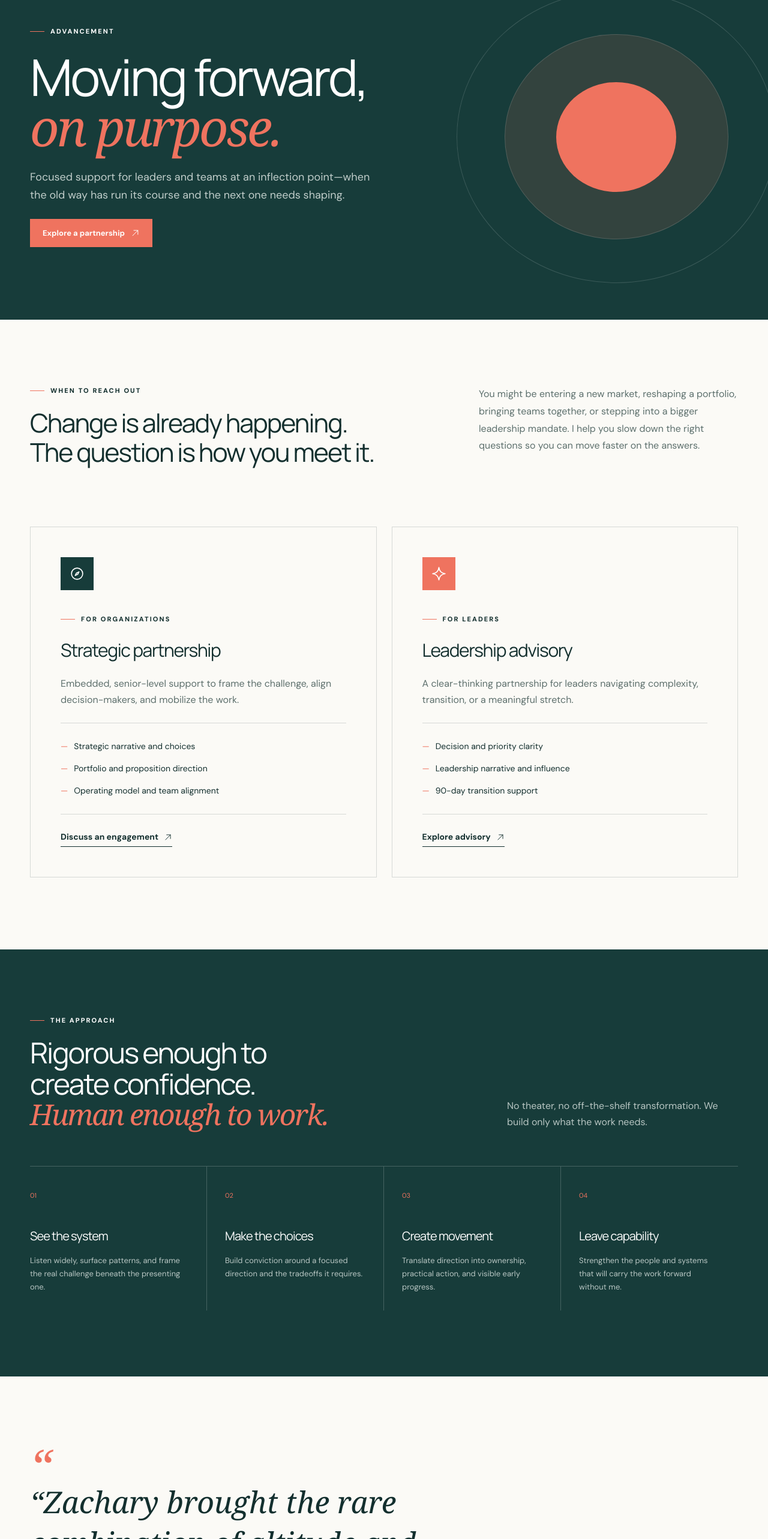
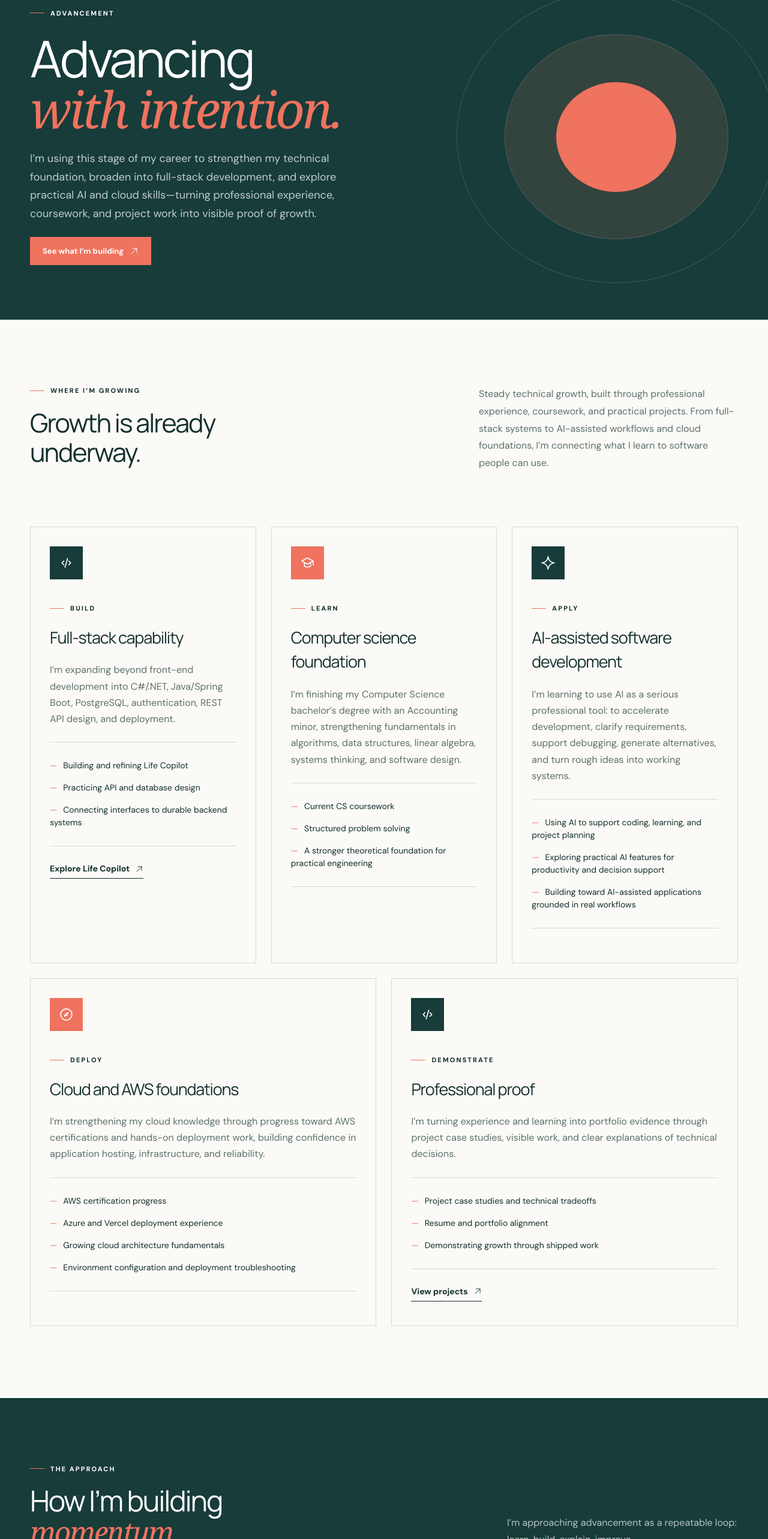
Before and after one commit to zwotawa/portfolio-and-learning, a Next.js app: page /advancement in a window 1280 px wide. Shown: the part 164-2730 px from the top of the page at 60% size. Built offline with nearby package versions, Linux system fonts and the light colour scheme.

Commit message:
update advancement

```diff
--- a/src/app/advancement/page.tsx
+++ b/src/app/advancement/page.tsx
@@ -1,15 +1,119 @@
 import type { Metadata } from "next";
 import Link from "next/link";
-import { ArrowUpRight, Compass, Spark } from "../ui/icons";
+import { ArrowUpRight, Code, Compass, GraduationCap, Spark } from "../ui/icons";
 
-export const metadata: Metadata = { title: "Advancement", description: "Advisory and partnership for leaders, teams, and organizations moving forward." };
+export const metadata: Metadata = {
+  title: "Advancement",
+  description: "Steady technical growth through professional experience, computer science coursework, full-stack projects, practical AI learning, and progress toward AWS certifications.",
+};
 
 export default function AdvancementPage() {
   return <>
-    <section className="adv-hero"><div className="shell"><p className="eyebrow light"><span/> Advancement</p><h1>Moving forward,<br/><em>on purpose.</em></h1><p>Focused support for leaders and teams at an inflection point—when the old way has run its course and the next one needs shaping.</p><Link href="/contact" className="button button-coral">Explore a partnership <ArrowUpRight/></Link></div><div className="adv-rings"><span/><span/><span/></div></section>
-    <section className="shell advancement-intro"><div><p className="eyebrow"><span/> When to reach out</p><h2>Change is already happening.<br/>The question is how you meet it.</h2></div><p>You might be entering a new market, reshaping a portfolio, bringing teams together, or stepping into a bigger leadership mandate. I help you slow down the right questions so you can move faster on the answers.</p></section>
-    <section className="shell offer-grid"><article><span className="offer-icon"><Compass/></span><p className="eyebrow"><span/> For organizations</p><h3>Strategic partnership</h3><p>Embedded, senior-level support to frame the challenge, align decision-makers, and mobilize the work.</p><ul><li>Strategic narrative and choices</li><li>Portfolio and proposition direction</li><li>Operating model and team alignment</li></ul><Link href="/contact" className="text-link">Discuss an engagement <ArrowUpRight/></Link></article><article><span className="offer-icon coral"><Spark/></span><p className="eyebrow"><span/> For leaders</p><h3>Leadership advisory</h3><p>A clear-thinking partnership for leaders navigating complexity, transition, or a meaningful stretch.</p><ul><li>Decision and priority clarity</li><li>Leadership narrative and influence</li><li>90-day transition support</li></ul><Link href="/contact" className="text-link">Explore advisory <ArrowUpRight/></Link></article></section>
-    <section className="process-section"><div className="shell"><div className="section-heading"><div><p className="eyebrow light"><span/> The approach</p><h2>Rigorous enough to<br/>create confidence.<br/><em>Human enough to work.</em></h2></div><p>No theater, no off-the-shelf transformation. We build only what the work needs.</p></div><div className="process-grid"><article><span>01</span><h3>See the system</h3><p>Listen widely, surface patterns, and frame the real challenge beneath the presenting one.</p></article><article><span>02</span><h3>Make the choices</h3><p>Build conviction around a focused direction and the tradeoffs it requires.</p></article><article><span>03</span><h3>Create movement</h3><p>Translate direction into ownership, practical action, and visible early progress.</p></article><article><span>04</span><h3>Leave capability</h3><p>Strengthen the people and systems that will carry the work forward without me.</p></article></div></div></section>
-    <section className="shell quote-block"><blockquote>“Zachary brought the rare combination of altitude and empathy. We left with a better strategy—and a stronger team.”</blockquote><p><strong>Chief Product Officer</strong><br/>Global technology organization</p></section>
+    <section className="adv-hero">
+      <div className="shell">
+        <p className="eyebrow light"><span/> Advancement</p>
+        <h1>Advancing<br/><em>with intention.</em></h1>
+        <p>I’m using this stage of my career to strengthen my technical foundation, broaden into full-stack development, and explore practical AI and cloud skills—turning professional experience, coursework, and project work into visible proof of growth.</p>
+        <Link href="/projects" className="button button-coral">See what I’m building <ArrowUpRight/></Link>
+      </div>
+      <div className="adv-rings" aria-hidden="true"><span/><span/><span/></div>
+    </section>
+
+    <section className="shell advancement-intro">
+      <div><p className="eyebrow"><span/> Where I’m growing</p><h2>Growth is already<br/>underway.</h2></div>
+      <p>Steady technical growth, built through professional experience, coursework, and practical projects. From full-stack systems to AI-assisted workflows and cloud foundations, I’m connecting what I learn to software people can use.</p>
+    </section>
+    <section className="shell offer-grid advancement-growth" aria-label="Current advancement areas">
+      <article>
+        <span className="offer-icon"><Code/></span>
+        <p className="eyebrow"><span/> Build</p><h3>Full-stack capability</h3>
+        <p>I’m expanding beyond front-end development into C#/.NET, Java/Spring Boot, PostgreSQL, authentication, REST API design, and deployment.</p>
+        <ul><li>Building and refining Life Copilot</li><li>Practicing API and database design</li><li>Connecting interfaces to durable backend systems</li></ul>
+        <Link href="/projects/life-copilot" className="text-link">Explore Life Copilot <ArrowUpRight/></Link>
+      </article>
+      <article>
+        <span className="offer-icon coral"><GraduationCap/></span>
+        <p className="eyebrow"><span/> Learn</p><h3>Computer science foundation</h3>
+        <p>I’m finishing my Computer Science bachelor’s degree with an Accounting minor, strengthening fundamentals in algorithms, data structures, linear algebra, systems thinking, and software design.</p>
+        <ul><li>Current CS coursework</li><li>Structured problem solving</li><li>A stronger theoretical foundation for practical engineering</li></ul>
+      </article>
+      <article>
+        <span className="offer-icon"><Spark/></span>
+        <p className="eyebrow"><span/> Apply</p><h3>AI-assisted software development</h3>
+        <p>I’m learning to use AI as a serious professional tool: to accelerate development, clarify requirements, support debugging, generate alternatives, and turn rough ideas into working systems.</p>
+        <ul><li>Using AI to support coding, learning, and project planning</li><li>Exploring practical AI features for productivity and decision support</li><li>Building toward AI-assisted applications grounded in real workflows</li></ul>
+      </article>
+      <article>
+        <span className="offer-icon coral"><Compass/></span>
+        <p className="eyebrow"><span/> Deploy</p><h3>Cloud and AWS foundations</h3>
+        <p>I’m strengthening my cloud knowledge through progress toward AWS certifications and hands-on deployment work, building confidence in application hosting, infrastructure, and reliability.</p>
+        <ul><li>AWS certification progress</li><li>Azure and Vercel deployment experience</li><li>Growing cloud architecture fundamentals</li><li>Environment configuration and deployment troubleshooting</li></ul>
+      </article>
+      <article>
+        <span className="offer-icon"><Code/></span>
+        <p className="eyebrow"><span/> Demonstrate</p><h3>Professional proof</h3>
+        <p>I’m turning experience and learning into portfolio evidence through project case studies, visible work, and clear explanations of technical decisions.</p>
+        <ul><li>Project case studies and technical tradeoffs</li><li>Resume and portfolio alignment</li><li>Demonstrating growth through shipped work</li></ul>
+        <Link href="/projects" className="text-link">View projects <ArrowUpRight/></Link>
+      </article>
+    </section>
+
+    <section className="process-section"><div className="shell">
+      <div className="section-heading">
+        <div><p className="eyebrow light"><span/> The approach</p><h2>How I’m building<br/><em>momentum.</em></h2></div>
+        <p>I’m approaching advancement as a repeatable loop: learn, build, explain, improve.</p>
+      </div>
+      <div className="process-grid">
+        <article><span>01</span><h3>Learn deliberately</h3><p>I focus on skills that connect directly to the software work I want to do: full-stack applications, cloud fundamentals, AI-assisted workflows, data-backed systems, and practical user experiences.</p></article>
+        <article><span>02</span><h3>Build useful projects</h3><p>I use projects like Life Copilot to practice authentication, persistence, business logic, deployment, testing, and maintainable UI, with AI-assisted prioritization or recommendations as a future direction.</p></article>
+        <article><span>03</span><h3>Explain the decisions</h3><p>I document what I built, the tradeoffs I made, how AI helped or changed the workflow, what I learned, and what I would improve next.</p></article>
+        <article><span>04</span><h3>Improve through iteration</h3><p>Each project, course, certification step, and AI-assisted workflow provides feedback that helps me refine my skills and prepare for stronger software engineering roles.</p></article>
+      </div>
+    </div></section>
+
+    <section className="shell path-section">
+      <div><p className="eyebrow"><span/> The journey</p><h2>Past, present,<br/><em>future.</em></h2></div>
+      <div className="timeline">
+        <article>
+          <span>PAST</span><h3>Enterprise front-end foundation</h3>
+          <p>As a Front End Developer at Express Scripts/Cigna, I worked with React, Java, and MongoDB. At Edward Jones, my work included Angular, Kotlin, and Android Studio in enterprise financial-services software, with agile delivery, BDD/TDD practices, automated testing, and cross-functional collaboration.</p>
+          <p>My accounting and business experience also shapes how I understand workflows, constraints, and decision-making.</p>
+        </article>
+        <article>
+          <span>PRESENT</span><h3>Full-stack rebuilding</h3>
+          <p>After a 2025 layoff, I’m intentionally rebuilding momentum: finishing my Computer Science degree, strengthening full-stack development skills, building portfolio projects, learning to use AI as a practical development and learning partner, and making progress toward AWS certifications.</p>
+          <p>I use AI to support software development, career planning, learning, project planning, and problem solving. I’m also exploring how AI-enabled applications could organize information, improve decision-making, and help people work through complex goals and workflows.</p>
+          <p>Life Copilot is my strongest current project: a full-stack personal productivity app using Angular, C#/.NET, PostgreSQL, and custom JWT authentication. Weekly planning, daily rotation, goal surfacing logic, and progress tracking turn complex routines into useful workflows.</p>
+          <p>Its focus on surfacing priorities and helping users decide what to work on next points toward the AI-assisted software I want to build. AI-assisted prioritization and recommendation features remain a future learning direction.</p>
+          <p>Tool Share is a developing practice project using React, Java Spring Boot, PostgreSQL, and Docker. Across this work, I’m strengthening Angular, TypeScript, React, REST APIs, authentication, and testing, while building deployment skills with Docker, Azure, and Vercel.</p>
+        </article>
+        <article>
+          <span>FUTURE</span><h3>Practical software engineer</h3>
+          <p>I’m moving toward software engineering roles where I can combine front-end strength, full-stack capability, business and accounting context, AI-assisted development, practical AI product thinking, cloud fundamentals, and steady delivery to build useful systems for real users.</p>
+          <p>My next steps include learning AI application development, strengthening cloud architecture fundamentals, and becoming more capable at deploying and maintaining full-stack applications.</p>
+        </article>
+      </div>
+    </section>
+
+    <section className="shell path-section advancement-learning" aria-labelledby="future-learning-title">
+      <div><p className="eyebrow"><span/> What comes next</p><h2 id="future-learning-title">Future learning<br/><em>direction.</em></h2></div>
+      <div>
+        <p>These are areas I’m working toward through study and practical projects, building on my experience as a software developer.</p>
+        <ul>
+          <li>AI-assisted development workflows</li>
+          <li>Prompt engineering for software planning and debugging</li>
+          <li>Retrieval-augmented generation (RAG) for organizing personal or business knowledge</li>
+          <li>AI application UX: helping users review, trust, and correct AI output</li>
+          <li>Responsible AI basics: privacy, accuracy, and human oversight</li>
+          <li>Cloud deployment for AI-enabled applications</li>
+          <li>AWS fundamentals and certification progression</li>
+        </ul>
+      </div>
+    </section>
+
+    <section className="shell quote-block advancement-principle">
+      <blockquote>Advancement, for me, means turning experience into stronger judgment: better questions, better systems, better delivery.</blockquote>
+      <p><strong>My working principle</strong><br/>Learn, build, explain, improve.</p>
+    </section>
   </>;
 }
--- a/src/app/globals.css
+++ b/src/app/globals.css
@@ -163,3 +163,19 @@ h1 em,h2 em { color:var(--coral); font-family:Georgia,serif; font-weight:400; }
 @media (max-width:600px){.detail-hero{padding-block:25px 75px}.project-breadcrumb{margin-bottom:50px}.detail-hero h1{font-size:50px}.detail-visual{height:310px}.detail-visual strong{font-size:20px}.detail-overview{padding-block:75px}.detail-role-section,.reflection-grid,.improvements-section{padding-block:80px}.detail-role-section h2{font-size:37px}.tech-panel,.reflection-grid article{padding:32px 25px}.detail-features{padding-block:80px}.feature-list{grid-template-columns:1fr}.feature-list article,.feature-list article+article{min-height:135px;padding:25px 0;border-right:0;border-top:1px solid #ffffff2d}.feature-list p{margin-top:28px}.proof-heading h2{font-size:38px}.browser-mockup{height:350px;border-width:6px}.browser-bar p{padding-inline:20px}.mockup-content{grid-template-columns:65px 1fr;gap:15px;padding:18px}.mockup-content aside{padding:15px}.mockup-content aside strong{font-size:18px;margin-bottom:20px}.mockup-content>div{padding:18px 5px}.mockup-content h3{font-size:27px}.mockup-cards{margin-top:35px;gap:7px}.mockup-cards span{height:65px}.project-pagination>a{padding-right:15px;font-size:13px}.project-pagination>a:last-child{padding-left:15px}.project-pagination svg{display:none}}
 @media (max-width:900px){.learning-work-grid{grid-template-columns:1fr;gap:55px}}
 @media (max-width:600px){.learning-work-section{padding-block:80px}.learning-work-heading h2{font-size:37px}.learning-work-list article{grid-template-columns:35px 1fr}}
+
+.offer-grid.advancement-growth { grid-template-columns:repeat(6,minmax(0,1fr)); }
+.advancement-growth article { padding:32px;grid-column:span 2; }
+.advancement-growth article:nth-last-child(-n+2) { grid-column:span 3; }
+.advancement-growth h3 { font-size:27px; }
+.path-section.advancement-learning { padding-top:0; }
+.advancement-learning>div>p { color:#62736f;line-height:1.7; }
+.advancement-learning ul { list-style:none;padding:0;margin:24px 0 0;border-top:1px solid var(--line); }
+.advancement-learning li { padding:16px 0;border-bottom:1px solid var(--line);line-height:1.6; }
+.advancement-principle { padding-top:0; }
+.advancement-footer>div { gap:60px; }
+.advancement-footer>div>div { max-width:720px; }
+.advancement-footer>div>div>p { color:#b9c8c5;line-height:1.7;margin-top:24px; }
+.advancement-footer nav { display:grid;gap:24px;flex-shrink:0;justify-items:start; }
+.advancement-footer a.button { font:700 13px var(--font-body);color:var(--ink); }
+@media (max-width:900px) { .offer-grid.advancement-growth { grid-template-columns:1fr; }.advancement-growth article,.advancement-growth article:nth-last-child(-n+2) { grid-column:auto; }.advancement-footer>div { flex-direction:column;align-items:start;gap:30px; } }
--- a/src/app/ui/footer.tsx
+++ b/src/app/ui/footer.tsx
@@ -1,12 +1,22 @@
+"use client";
+
 import Link from "next/link";
+import { usePathname } from "next/navigation";
 import { ArrowUpRight, LinkedIn } from "./icons";
 
 export function Footer() {
+  const isAdvancement = usePathname() === "/advancement";
   return <footer className="site-footer">
-    <div className="shell footer-top">
+    {isAdvancement ? <div className="shell footer-top advancement-footer">
+      <p className="eyebrow light"><span /> Growth in practice</p>
+      <div>
+        <div><h2>Want to see the work behind the growth?</h2><p>My projects show how I’m applying this growth in practical software: full-stack applications, workflow tools, and systems designed around real use.</p></div>
+        <nav aria-label="Explore my work"><Link href="/projects" className="button button-coral">View projects <ArrowUpRight /></Link><Link href="/contact">Get in touch <ArrowUpRight /></Link></nav>
+      </div>
+    </div> : <div className="shell footer-top">
       <p className="eyebrow light"><span /> Start a conversation</p>
       <div><h2>Have a meaningful challenge?</h2><Link href="/contact">Let’s work through it. <ArrowUpRight /></Link></div>
-    </div>
+    </div>}
     <div className="shell footer-bottom">
       <Link className="brand footer-brand" href="/"><span>ZW</span><strong>Zachary<br/>Wotawa</strong></Link>
       <p>Practical software, real workflows,<br/>and steady technical growth.</p>
```
